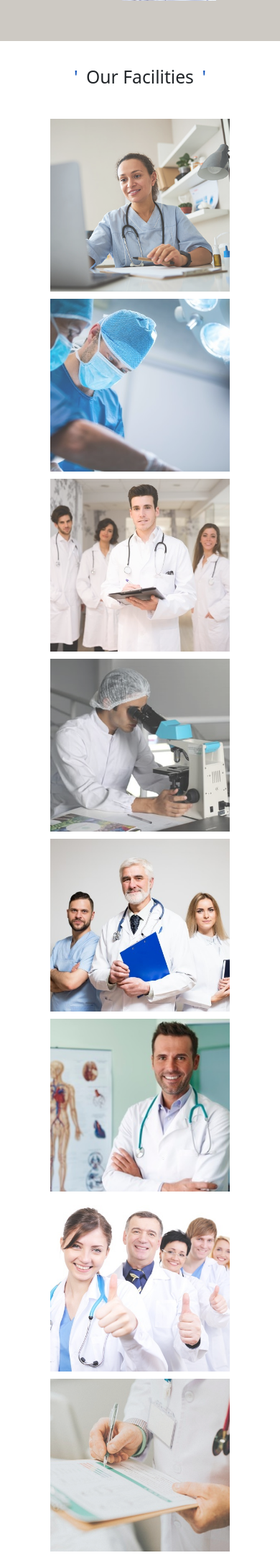
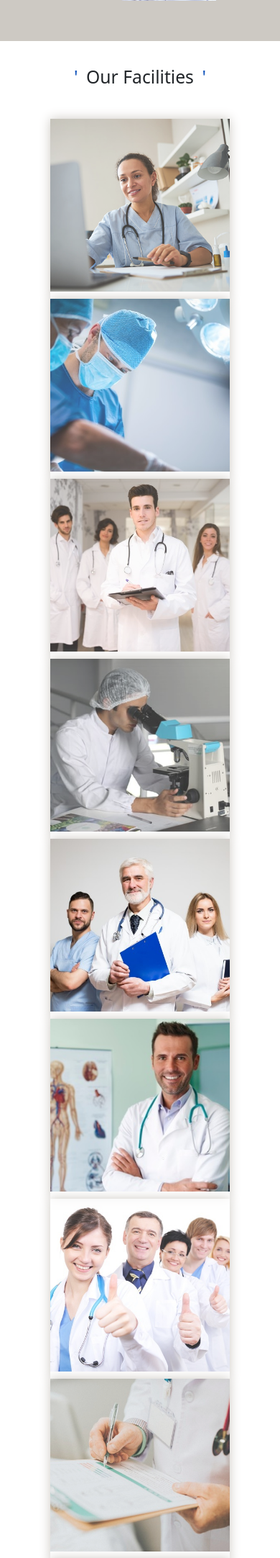
Before and after one commit to Rawan-ZA/my-works, a PHP site: page / in a window 390 px wide; the page is wider, and only the part inside the window is pictured. Shown: the part 1952-4116 px from the top of that part at 72% size. Run offline with PHP 8.4, Linux system fonts and the light colour scheme; some libraries are stand-ins or nearby versions.

Commit message:
Update style.css

```diff
--- a/hospital site/css/style.css
+++ b/hospital site/css/style.css
@@ -430,6 +430,7 @@
         width: 250px;
         height: 250px;
       }
+
       .header .fa-bars{
           display: none;
       }
@@ -600,12 +601,6 @@
     }
     .layout{
         display: none;
-        /* background-color: rgba(0, 0, 0, 0.7);
-        width: 100%;
-        height: 970px;
-        z-index: 1;
-        opacity: 0.3;
-        margin-top: -990px; */
     }
     .about-section .content .images{
       display: flex;
@@ -654,7 +649,6 @@
     }
     .about-section .images  img{
          float: left;
-         /* transform: translateX(50px); */
          width: 19rem;
          height: 19rem;
     }
@@ -669,12 +663,12 @@
         width: 250px;
         height: 250px;
         overflow: hidden;
-
+        box-shadow: var(--shadow);
     }
     .facilities-section .box  a img{
            width: 250px;
            height: 250px;
-           /* margin-left: 100px; */
+
     }
     .layout{
       display: none;
@@ -689,29 +683,3 @@
     }
 
 }
-
-    /* .home-section .content {
-        text-align: center;
-        display: flex;
-        align-items: center;
-    }
-    .home-section .content h1{
-      width: 100%;
-    }
-    .home-section .images{
-        width:100%
-    }
-    .home-section .content .read-btn{
-        font-size: 20px;
-          width: 100%;
-     }
-     .facilities-section .col img{
-         width: auto;
-
-     }
-     .facilities-section .col a{
-         width: auto;
-     }
-     .counter-section .col{
-         width: 50%;
-     } */
```
